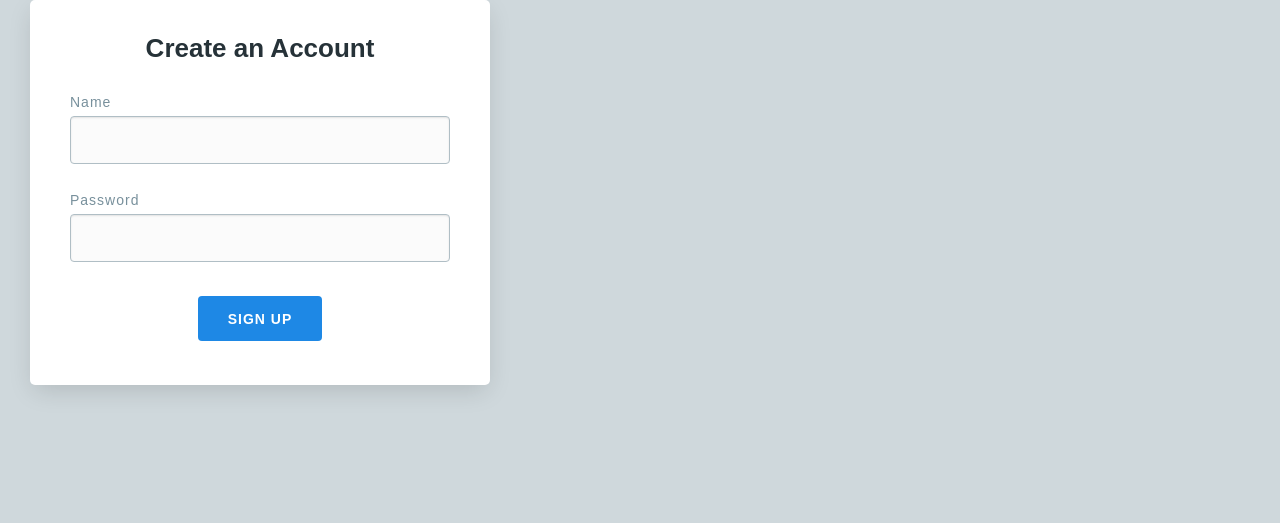
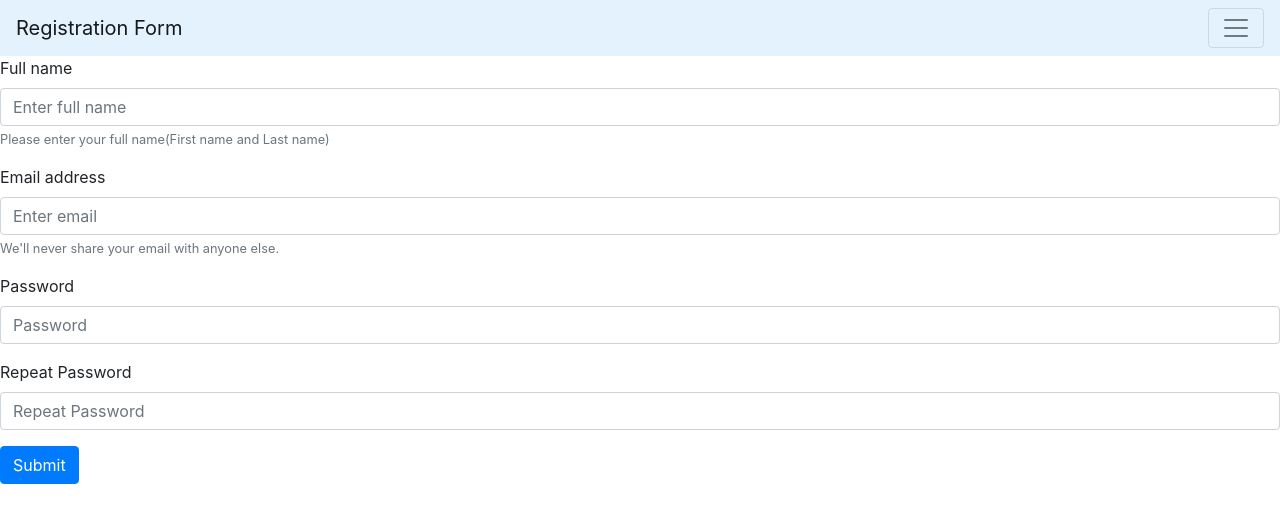
Before and after one commit to Soap1196/WebDevFinalProject, a Flask app: page / in a window 1280 px wide. Shown: the top 523 px of the page. Run offline with Flask 3, Linux system fonts and the light colour scheme; some libraries are stand-ins or nearby versions.

Commit message:
current work

```diff
--- a/app.py
+++ b/app.py
@@ -1,15 +1,91 @@
-from flask import Flask, render_template, session, redirect
+from flask import Flask, render_template, session, request, url_for, redirect, session
 from functools import wraps
-import pymongo
+from pymongo import MongoClient
 
 app = Flask(__name__)
 from user import routes
 
 
-@app.route('/')
-def home():
-    return render_template('home.html')
+app = Flask(__name__)
+app.secret_key = "testing"
+def MongoDB():
+    client = MongoClient('hostname', 27017)
+    db = client.get_database('total_records')
+    records = db.register
 
-@app.route('/dashboard/')
-def dashboard():
-    return render_template('dashboard.html')
+
+
+@app.route("/", methods=['post', 'get'])
+def index():
+    message = ''
+    if "email" in session:
+        return redirect(url_for("logged_in"))
+    if request.method == "POST":
+        user = request.form.get("fullname")
+        email = request.form.get("email")
+
+        password1 = request.form.get("password1")
+        password2 = request.form.get("password2")
+
+        user_found = records.find_one({"name": user})
+        email_found = records.find_one({"email": email})
+        if user_found:
+            message = 'There already is a user by that name'
+            return render_template('index.html', message=message)
+        if email_found:
+            message = 'This email already exists in database'
+            return render_template('index.html', message=message)
+        if password1 != password2:
+            message = 'Passwords should match!'
+            return render_template('index.html', message=message)
+        else:
+            user_input = {'name': user, 'email': email, 'password': password2}
+            records.insert_one(user_input)
+
+            user_data = records.find_one({"email": email})
+            new_email = user_data['email']
+
+            return render_template('logged_in.html', email=new_email)
+    return render_template('index.html')
+
+@app.route('/logged_in')
+def logged_in():
+    if "email" in session:
+        email = session["email"]
+        return render_template('logged_in.html', email=email)
+    else:
+        return redirect(url_for("login"))
+
+
+@app.route("/login", methods=["POST", "GET"])
+def login():
+    message = 'Please login to your account'
+    if "email" in session:
+        return redirect(url_for("logged_in"))
+
+    if request.method == "POST":
+        email = request.form.get("email")
+        password = request.form.get("password")
+
+
+        email_found = records.find_one({"email": email})
+        if email_found:
+            email_val = email_found['email']
+            passwordcheck = email_found['password']
+
+            if password == passwordcheck:
+                session["email"] = email_val
+                return redirect(url_for('logged_in'))
+            else:
+                if "email" in session:
+                    return redirect(url_for("logged_in"))
+                message = 'Wrong password'
+                return render_template('login.html', message=message)
+        else:
+            message = 'Email not found'
+            return render_template('login.html', message=message)
+    return render_template('login.html', message=message)
+
+#end of code to run it
+if __name__ == "__main__":
+  app.run(debug=True)
--- a/templates/base.html
+++ b/templates/base.html
@@ -1,19 +1,35 @@
-<!DOCTYPE html>
+<!doctype html>
 <html lang="en">
-<head>
-    <meta charset="UTF-8">
-    <meta name="viewport" content="width=device-width, initial-scale=1.0">
-    <meta http-equiv="X-UA-Compatible" content="ie=edge">
-    <link rel="stylesheet" href="/static/css/normalize.css">
-    <link rel="stylesheet" href="/static/css/styles.css">
-    {% block head %}{% endblock %}
+<head><meta charset="utf-8">
+
+
+  <title>{% block title %}{%endblock %}</title>
+
+  <link rel="stylesheet" href="https://stackpath.bootstrapcdn.com/bootstrap/4.5.0/css/bootstrap.min.css" integrity="sha384-9aIt2nRpC12Uk9gS9baDl411NQApFmC26EwAOH8WgZl5MYYxFfc+NcPb1dKGj7Sk" crossorigin="anonymous">
+
 </head>
 <body>
-    {% block content %}
-        {# Template inserted here #}
-    {% endblock %}
 
-    <script src="/static/js/jquery.js"></script>
-    <script src="/static/js/scripts.js"></script>
+<nav class="navbar navbar-light" style="background-color: #e3f2fd;">
+  <a class="navbar-brand" href="#">Registration Form</a>
+  <button class="navbar-toggler" type="button" data-toggle="collapse" data-target="#navbarNavAltMarkup" aria-controls="navbarNavAltMarkup" aria-expanded="false" aria-label="Toggle navigation">
+    <span class="navbar-toggler-icon"></span>
+  </button>
+  <div class="collapse navbar-collapse" id="navbarNavAltMarkup">
+    <div class="navbar-nav">
+      <a class="nav-item nav-link active" href="/">Register <span class="sr-only">(current)</span></a>
+      <a class="nav-item nav-link" href="/login">Login</a>
+      <a class="nav-item nav-link" href="/logout">Logout</a>
+    </div>
+  </div>
+</nav>
+
+
+<script src="https://code.jquery.com/jquery-3.5.1.slim.min.js" integrity="sha384-DfXdz2htPH0lsSSs5nCTpuj/zy4C+OGpamoFVy38MVBnE+IbbVYUew+OrCXaRkfj" crossorigin="anonymous"></script>
+    <script src="https://cdn.jsdelivr.net/npm/popper.js@1.16.0/dist/umd/popper.min.js" integrity="sha384-Q6E9RHvbIyZFJoft+2mJbHaEWldlvI9IOYy5n3zV9zzTtmI3UksdQRVvoxMfooAo" crossorigin="anonymous"></script>
+    <script src="https://stackpath.bootstrapcdn.com/bootstrap/4.5.0/js/bootstrap.min.js" integrity="sha384-OgVRvuATP1z7JjHLkuOU7Xw704+h835Lr+6QL9UvYjZE3Ipu6Tp75j7Bh/kR0JKI" crossorigin="anonymous"></script>
+    <script src="https://stackpath.bootstrapcdn.com/bootstrap/4.5.0/js/bootstrap.min.js" integrity="sha384-OgVRvuATP1z7JjHLkuOU7Xw704+h835Lr+6QL9UvYjZE3Ipu6Tp75j7Bh/kR0JKI" crossorigin="anonymous"></script>
+
+{% block content %}{% endblock %}
 </body>
 </html>
--- /dev/null
+++ b/templates/index.html
@@ -0,0 +1,40 @@
+{% extends "base.html" %}
+{% block title %}Register System{% endblock %}
+
+{% block content %}
+
+{% if message  %}
+    <div class="alert alert-secondary" role="alert">
+        <p>{{ message }}</p>
+    </div>
+{% endif %}
+
+<form action="" method="post">
+    <div class="form-group">
+        <label for="Fullname">Full name</label>
+        <input name="fullname" class="form-control" id="inputFullName" aria-describedby="emailHelp" placeholder="Enter full name">
+        <small id="fullName" class="form-text text-muted">Please enter your full name(First name and Last name)</small>
+  </div>
+  <div class="form-group">
+        <label for="InputEmail">Email address</label>
+        <input name="email" class="form-control" id="InputEmail"  placeholder="Enter email">
+        <small id="emailHelp" class="form-text text-muted">We'll never share your email with anyone else.</small>
+  </div>
+  <div class="form-group">
+    <label for="InputPassword">Password</label>
+    <input type="password" name="password1" class="form-control" id="InputPassword" placeholder="Password">
+  </div>
+
+    <div class="form-group">
+    <label for="InputPassword2">Repeat Password</label>
+    <input type="password" name="password2" class="form-control" id="InputPassword2" placeholder="Repeat Password">
+
+    </div>
+  <button type="submit" class="btn btn-primary">Submit</button>
+
+
+</form>
+
+
+
+{% endblock %}
```
Also changed, not shown: templates/logged_in.html (added, +7 -0 lines).
